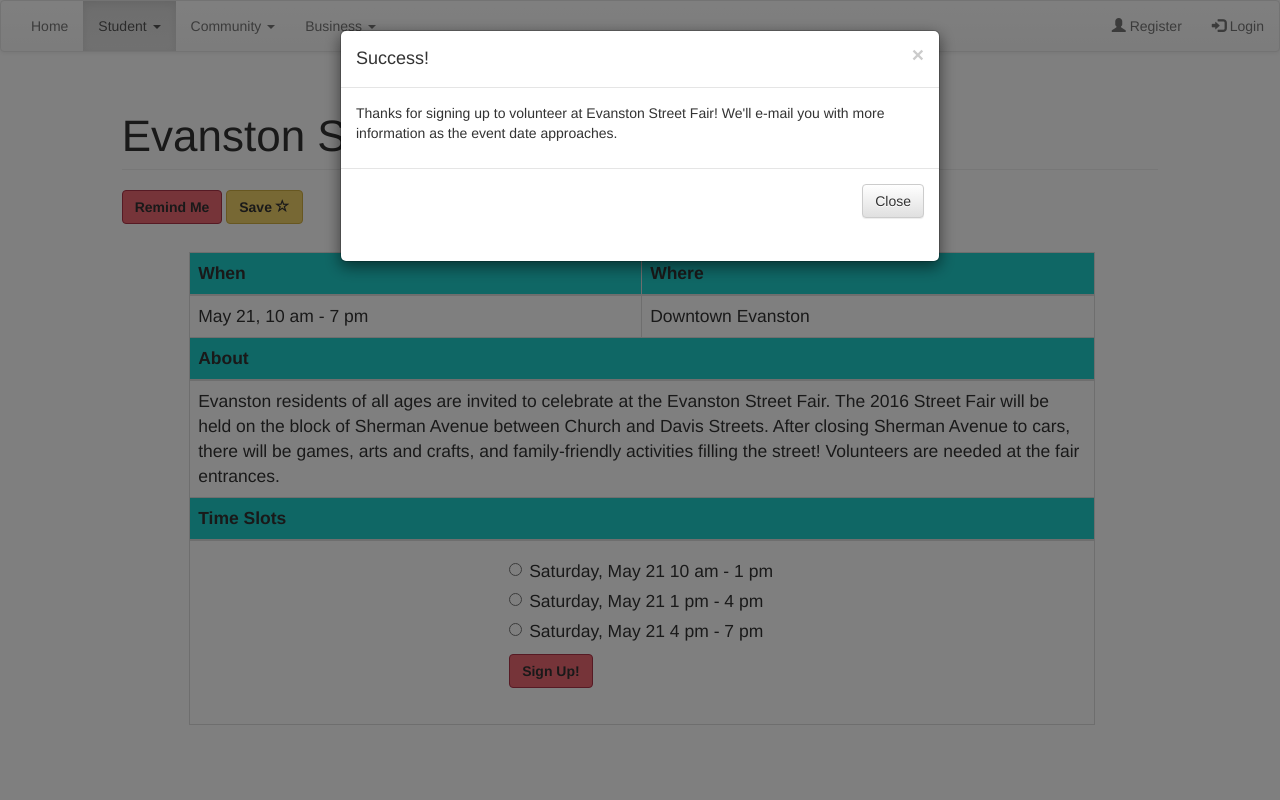
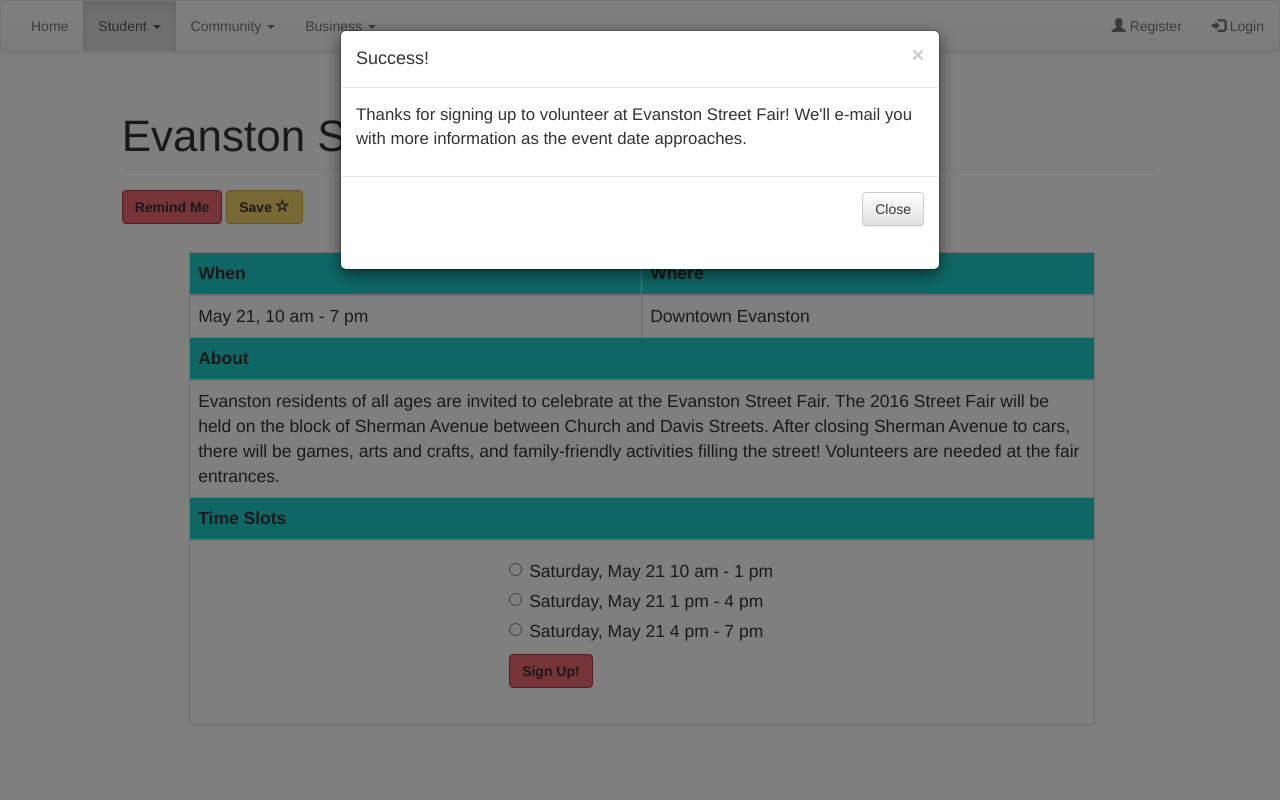
Before and after one commit to kfunch/EECS-330, a PHP site: page /html/event.html in a window 1280 px wide, after a click on "Sign Up!". Run offline with PHP 8.4, Linux system fonts and the light colour scheme.

Commit message:
modal styling

```diff
--- a/css/event.css
+++ b/css/event.css
@@ -25,3 +25,8 @@ thead{
 	background-color: #EFD069;
 	border-color: #CFAE42;
 }
+
+.modal-content{
+	font-size: 120%;
+
+}
```
